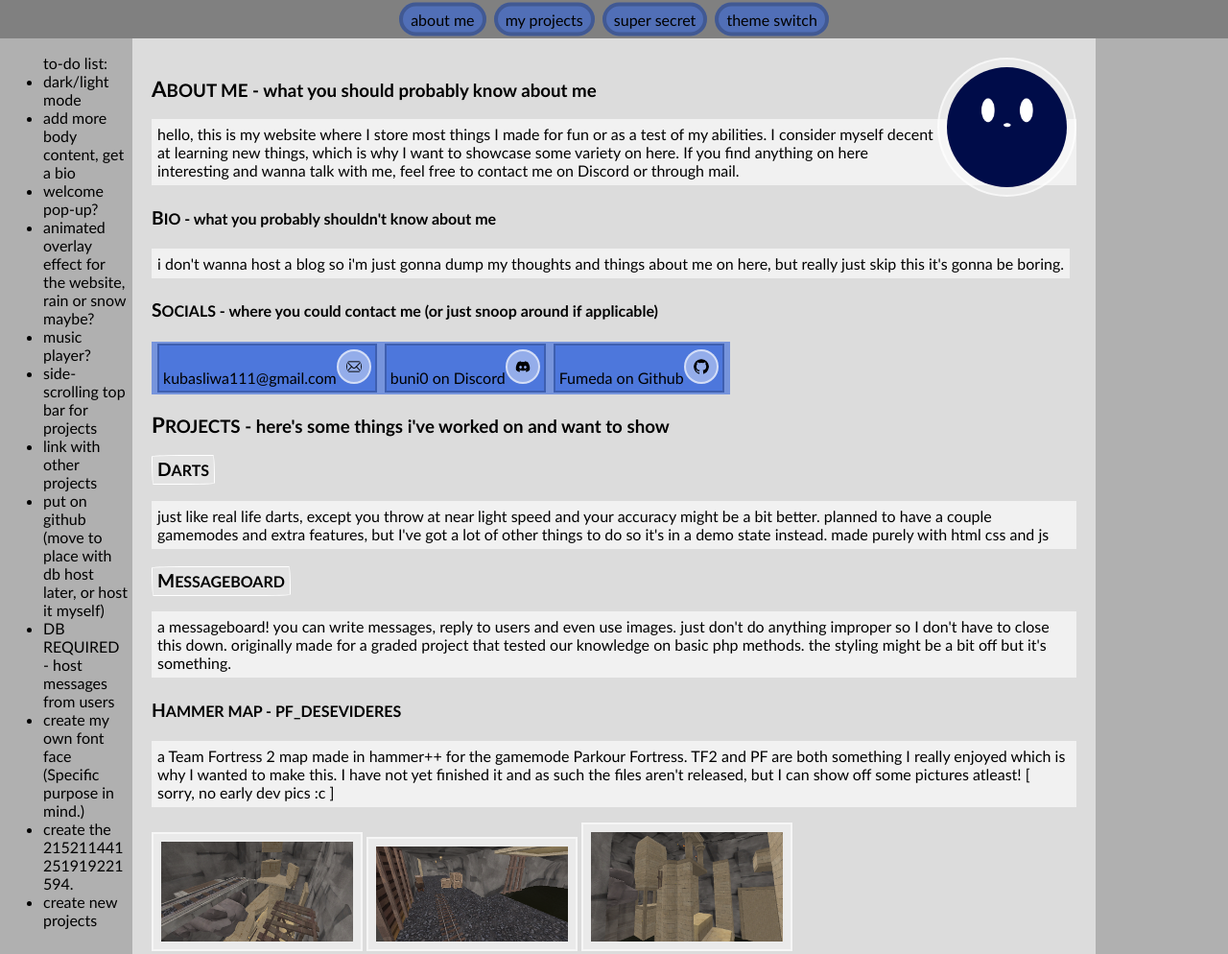
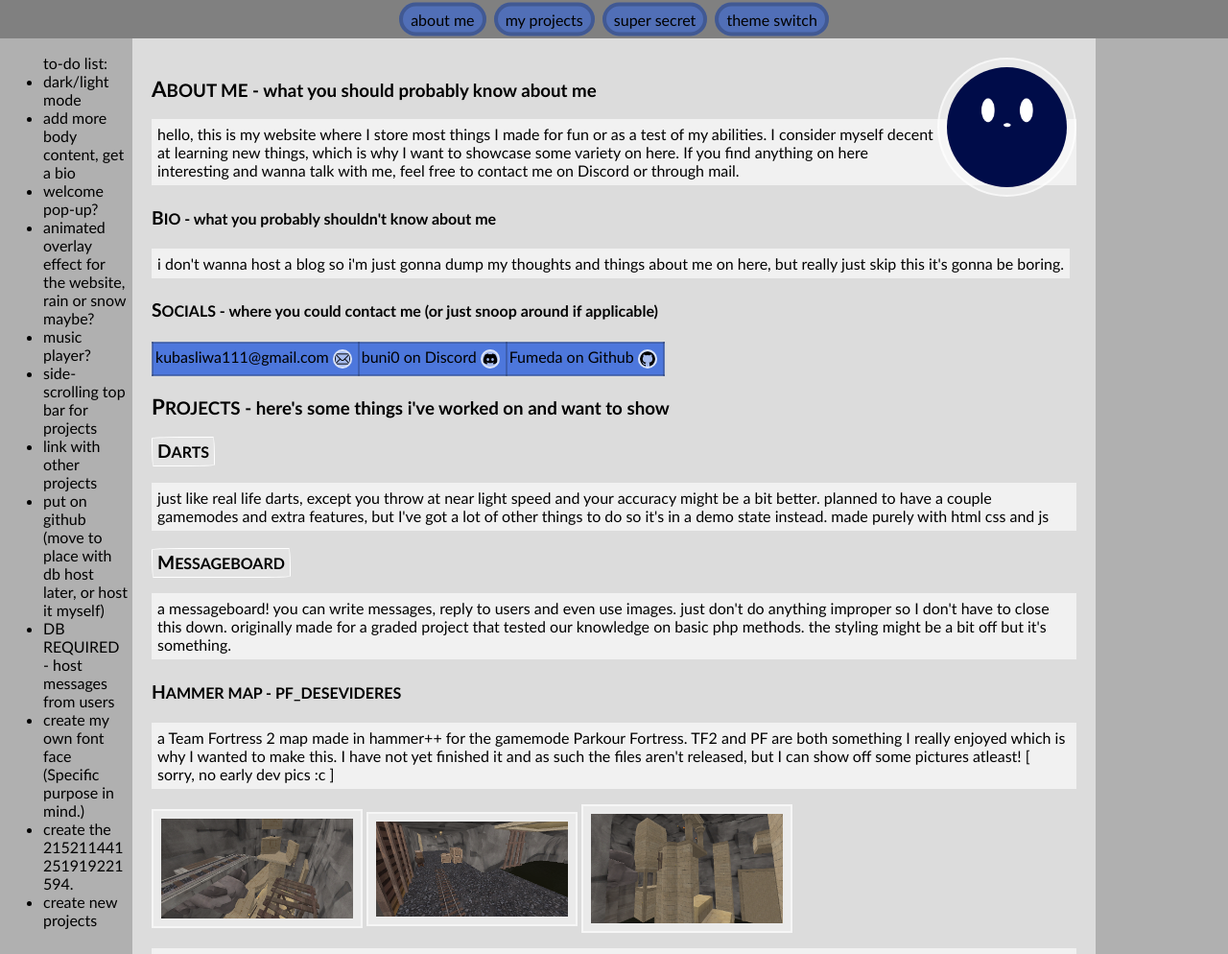
Before and after one commit to Fumeda/Fumeda.github.io, a plain HTML site: page index.html in a window 1280 px wide. Shown: the top 994 px of the page at 96% size. Drawn offline with Linux system fonts and the light colour scheme.

Commit message:
small changes to social links

```diff
--- a/index.html
+++ b/index.html
@@ -63,7 +63,7 @@
             planned to have a couple gamemodes and extra features, but I've got a lot of other things to do so it's
             in a
             demo state instead. made purely with html css and js</p>
-        <h4><a href="projects/messageboard/" class='cl'>MESSAGEBOARD</a></h4>
+        <h4><a href="http://messageboard.infy.uk/" class='cl'>MESSAGEBOARD</a></h4>
         <p>a messageboard! you can write messages, reply to users and even use images. just don't do anything
             improper
             so I don't have to close this down. originally made for a graded project that tested our knowledge on
--- a/style.css
+++ b/style.css
@@ -97,16 +97,18 @@ button {
   background: none;
 }
 
-table {
+table.social-links {
   background-color: rgba(50, 100, 220, 0.6);
+  border: 1px solid rgba(0,0,0,0.5);
+  border-collapse: collapse;
 }
 
 td {
-  display: inline-table;
   border: 2px solid rgba(0, 0, 0, 0.2);
   background-color: rgba(50, 100, 220, 0.6);
-  margin: 0px 4px;
-  padding: 2px;
+  margin:0px;
+  padding:2px;
+  vertical-align: middle;
 }
 
 img {
@@ -115,12 +117,16 @@ img {
   padding: 8px;
   max-width: 200px;
   max-height: 200px;
+  vertical-align: middle;
 }
 
 img.icon {
   border-radius: 100%;
   height: 16px;
-  width: 16px;
+  width: 16x;
+  padding:0;
+  margin:4px;
+  background-color:rgba(255,255,255,0.5);
 }
 
 p {
```
